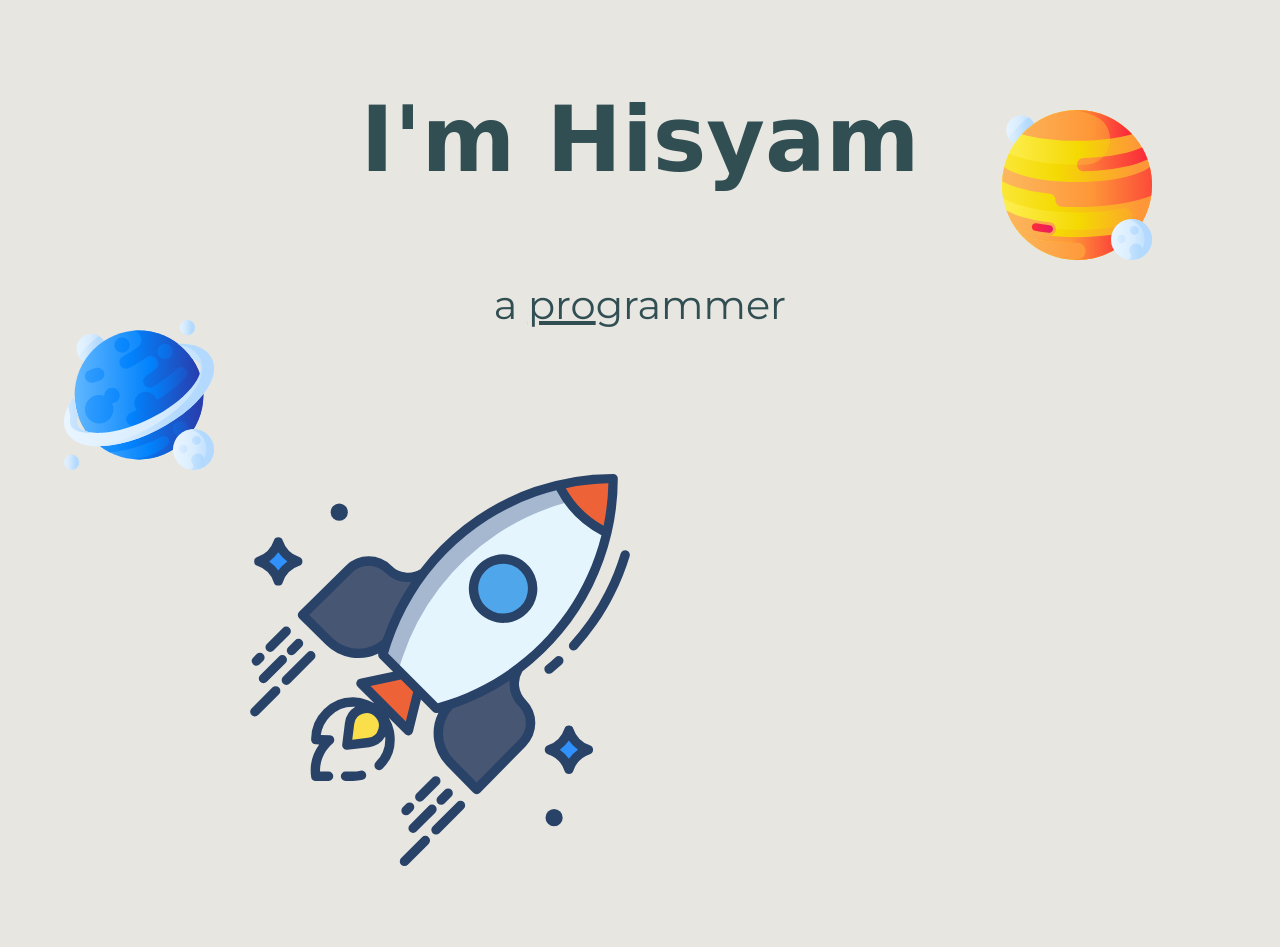
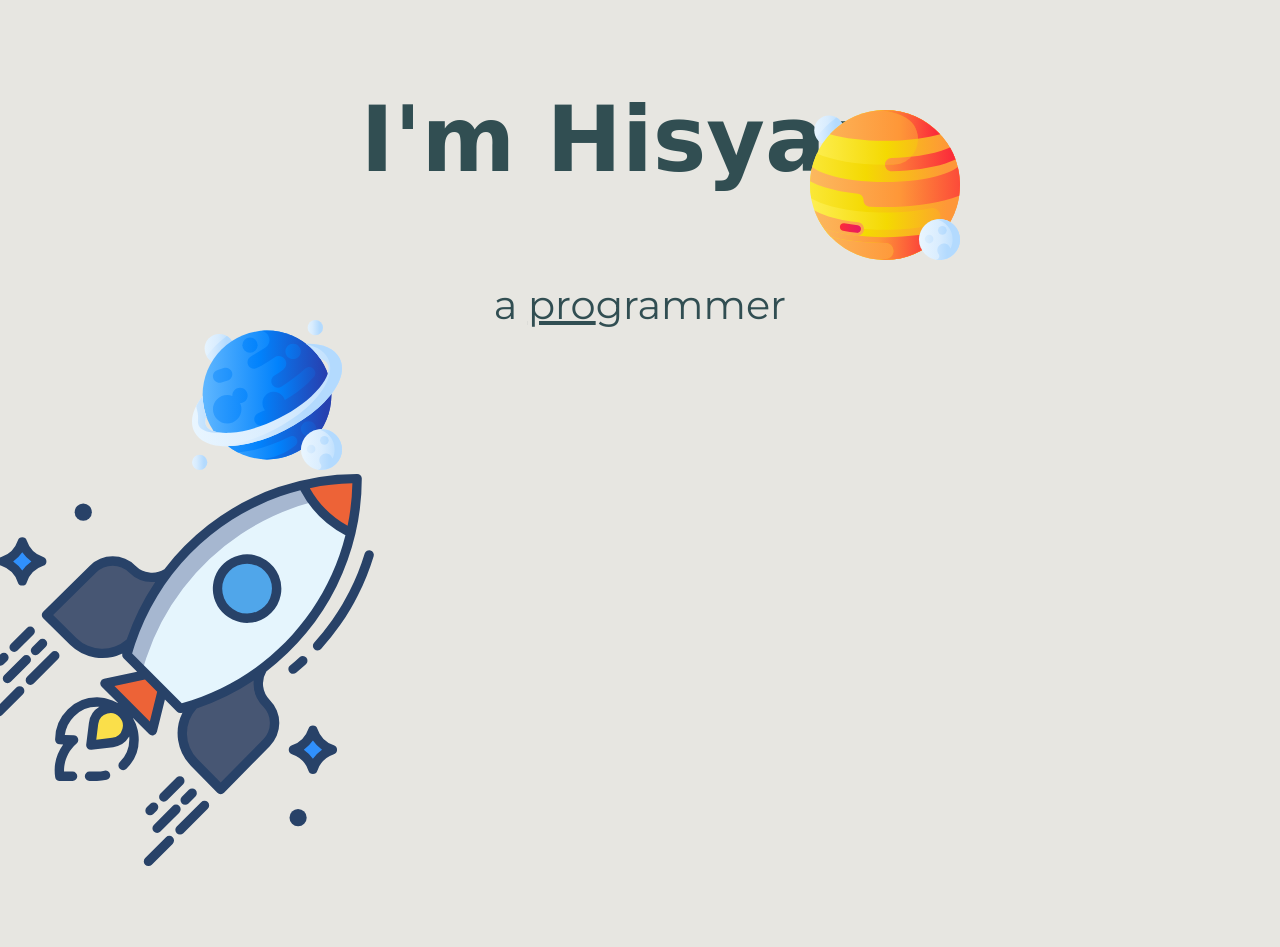
Before and after one commit to SyamMalik/Samsky, a plain HTML site: page index.html in a window 1280 px wide. Shown: the top 947 px of the page. Drawn offline with Linux system fonts and the light colour scheme; a web font is replaced by a local one.

Commit message:
Update styles.css

```diff
--- a/css/styles.css
+++ b/css/styles.css
@@ -70,7 +70,7 @@ a {
   width: 150px;
   position: absolute;
   top: 10%;
-  right: 10%;
+  right: 25%;
 }
 
 .typing {
@@ -82,13 +82,13 @@ a {
   width: 150px;
   position: absolute;
   bottom: 30%;
-  left: 5%;
+  left: 15%;
 }
 
 .mountain {
   position: absolute;
   width: 400px;
-  right: 50%;
+  right: 70%;
   top: 70%;
 }
 
```
